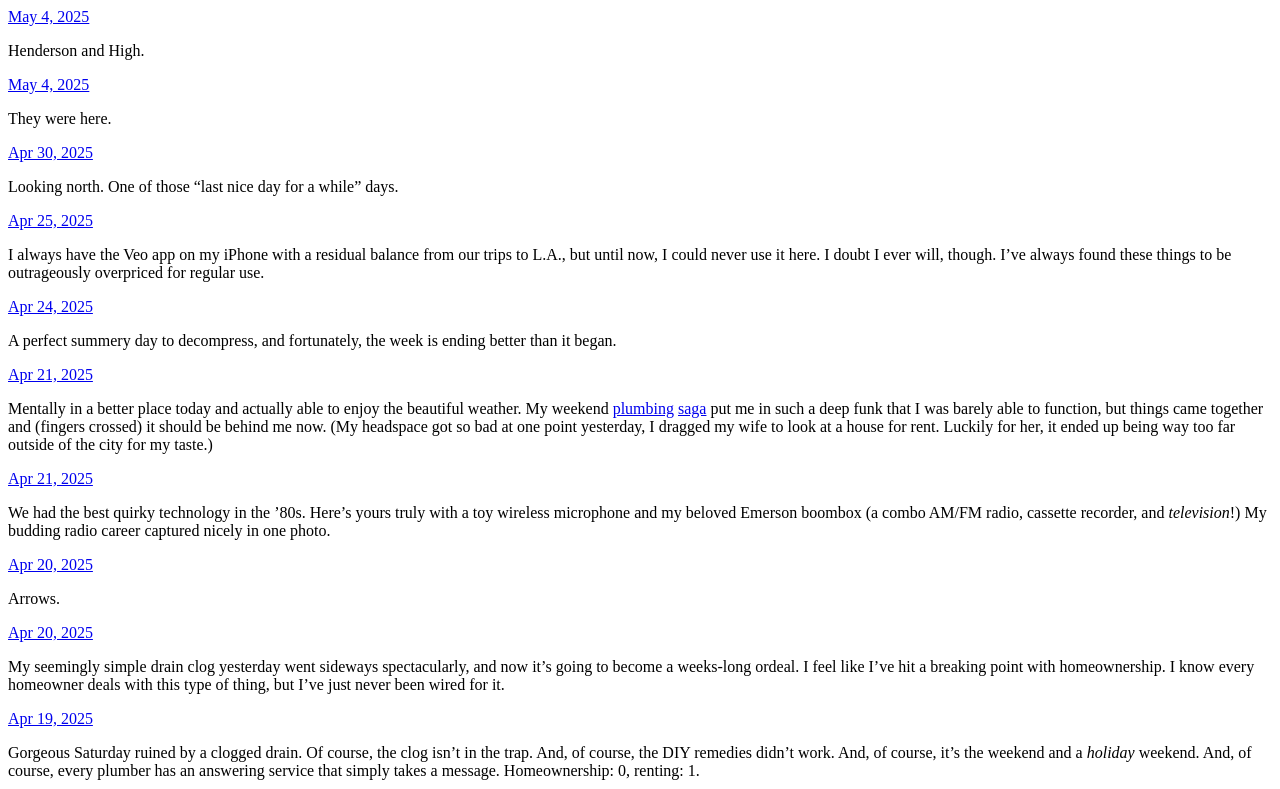
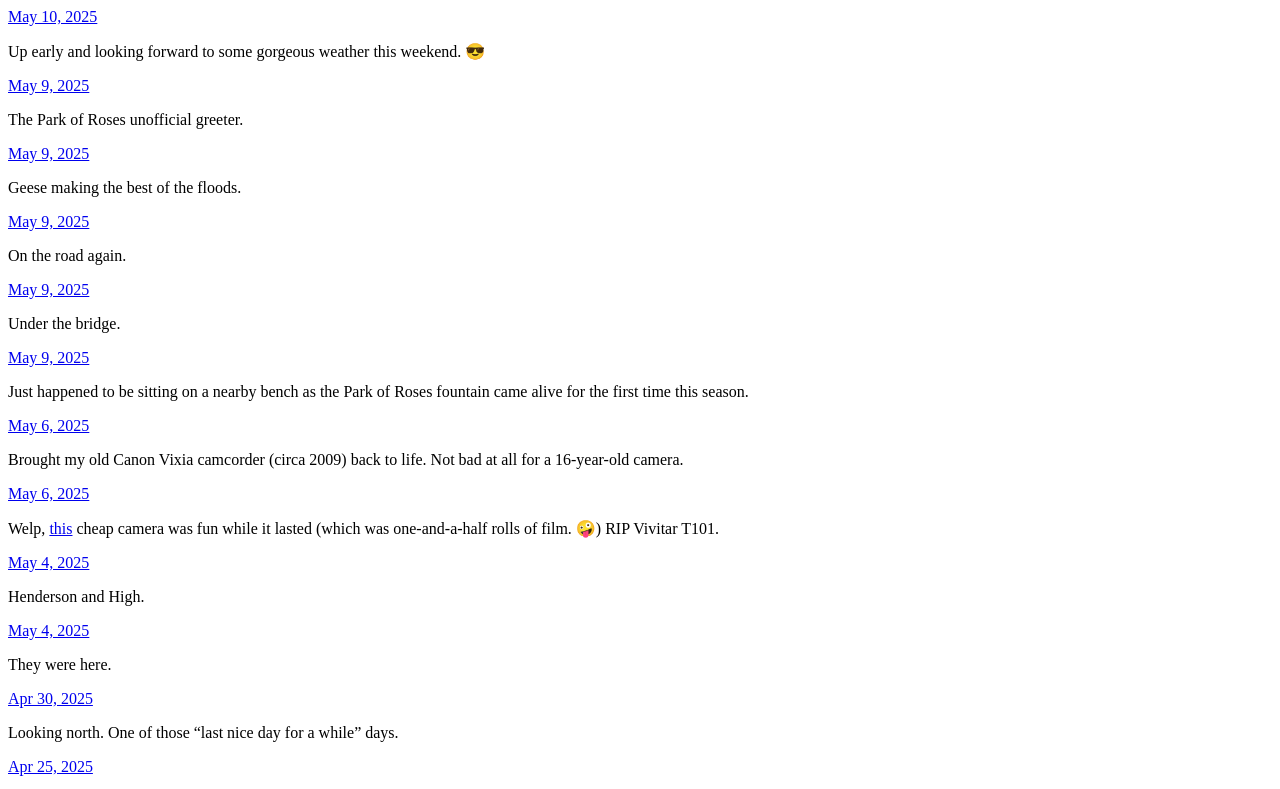
Before and after one commit to michaeljamesdunn/dunn.micro.blog, a plain HTML site: page index.html in a window 1280 px wide. Shown: the top 789 px of the page. Drawn offline with Linux system fonts and the light colour scheme.

Commit message:
Archiving from Micro.blog.

```diff
--- a/index.html
+++ b/index.html
@@ -21,6 +21,101 @@
 <div class="h-feed">
 
 
+
+	  <div class="h-entry">
+
+
+		<a href="https://micro.dunn.blog/2025/05/10/up-early-and-looking-forward/" class="u-url"><time class="dt-published" datetime="2025-05-10 07:36:03 -0400">May 10, 2025</time></a>
+
+		<div class="e-content">
+			 <p>Up early and looking forward to some gorgeous weather this weekend. 😎</p>
+<!-- raw HTML omitted -->
+
+		</div>
+	  </div>
+
+	  <div class="h-entry">
+
+
+		<a href="https://micro.dunn.blog/2025/05/09/the-park-of-roses-unofficial/" class="u-url"><time class="dt-published" datetime="2025-05-09 14:50:46 -0400">May 9, 2025</time></a>
+
+		<div class="e-content">
+			 <p>The Park of Roses unofficial greeter.</p>
+<!-- raw HTML omitted -->
+
+		</div>
+	  </div>
+
+	  <div class="h-entry">
+
+
+		<a href="https://micro.dunn.blog/2025/05/09/geese-making-the-best-of/" class="u-url"><time class="dt-published" datetime="2025-05-09 14:42:53 -0400">May 9, 2025</time></a>
+
+		<div class="e-content">
+			 <p>Geese making the best of the floods.</p>
+<!-- raw HTML omitted -->
+
+		</div>
+	  </div>
+
+	  <div class="h-entry">
+
+
+		<a href="https://micro.dunn.blog/2025/05/09/on-the-road-again/" class="u-url"><time class="dt-published" datetime="2025-05-09 14:40:50 -0400">May 9, 2025</time></a>
+
+		<div class="e-content">
+			 <p>On the road again.</p>
+<!-- raw HTML omitted -->
+
+		</div>
+	  </div>
+
+	  <div class="h-entry">
+
+
+		<a href="https://micro.dunn.blog/2025/05/09/under-the-bridge/" class="u-url"><time class="dt-published" datetime="2025-05-09 14:39:22 -0400">May 9, 2025</time></a>
+
+		<div class="e-content">
+			 <p>Under the bridge.</p>
+<!-- raw HTML omitted -->
+
+		</div>
+	  </div>
+
+	  <div class="h-entry">
+
+
+		<a href="https://micro.dunn.blog/2025/05/09/just-happened-to-be-sitting/" class="u-url"><time class="dt-published" datetime="2025-05-09 07:37:27 -0400">May 9, 2025</time></a>
+
+		<div class="e-content">
+			 <p>Just happened to be sitting on a nearby bench as the Park of Roses fountain came alive for the first time this season.</p>
+<!-- raw HTML omitted -->
+
+		</div>
+	  </div>
+
+	  <div class="h-entry">
+
+
+		<a href="https://micro.dunn.blog/2025/05/06/brought-my-old-canon-vixia/" class="u-url"><time class="dt-published" datetime="2025-05-06 20:39:23 -0400">May 6, 2025</time></a>
+
+		<div class="e-content">
+			 <p>Brought my old Canon Vixia camcorder (circa 2009) back to life. Not bad at all for a 16-year-old camera.</p>
+<p><!-- raw HTML omitted --><!-- raw HTML omitted --></p>
+
+		</div>
+	  </div>
+
+	  <div class="h-entry">
+
+
+		<a href="https://micro.dunn.blog/2025/05/06/welp-this-camera-was-fun/" class="u-url"><time class="dt-published" datetime="2025-05-06 16:07:17 -0400">May 6, 2025</time></a>
+
+		<div class="e-content">
+			 <p>Welp, <a href="https://micro.dunn.blog/2025/04/08/theres-something-i-love-about/">this</a> cheap camera was fun while it lasted (which was one-and-a-half rolls of film. 🤪) RIP Vivitar T101.</p>
+
+		</div>
+	  </div>
 
 	  <div class="h-entry">
 
@@ -1392,7 +1487,7 @@
 		<a href="https://micro.dunn.blog/2025/01/20/coco/" class="u-url"><time class="dt-published" datetime="2025-01-20 01:00:00 -0400">Jan 20, 2025</time></a>
 
 		<div class="e-content">
-			 <p>A year ago today, this little girl left us. She was always bursting with personality and energy (and demands), and our house feels much emptier without her. (<a href="https://mikedunn.blog/2025/01/09/celebrating-gotcha-day-by-doing">May</a> misses her too, although she won&rsquo;t admit it.)</p>
+			 <p>A year ago today, this little girl left us. She was always bursting with personality and energy (and demands), and our house feels much emptier without her. (<a href="https://micro.dunn.blog/2025/01/09/celebrating-gotcha-day-by-doing">May</a> misses her too, although she won&rsquo;t admit it.)</p>
 <!-- raw HTML omitted -->
 
 		</div>
@@ -1496,7 +1591,7 @@
 		<a href="https://micro.dunn.blog/2025/01/06/in-todays-dispatch-from-arsenal/" class="u-url"><time class="dt-published" datetime="2025-01-06 12:33:27 -0400">Jan 6, 2025</time></a>
 
 		<div class="e-content">
-			 <p>In today&rsquo;s Columbus Dispatch: <a href="https://www.dispatch.com/story/news/education/2025/01/06/fort-hayes-students-preserving-history-of-the-fort-turned-school/76924542007">&ldquo;From arsenal to education: Fort Hayes students work to preserve military complex&rsquo;s history&rdquo;</a>. Always love hearing about the activities of students at my high school alma mater (which was an active military facility from the Civil War until 2009). Love <a href="https://old.mikedunn.blog/18067">visiting</a>, too!</p>
+			 <p>In today&rsquo;s Columbus Dispatch: <a href="https://www.dispatch.com/story/news/education/2025/01/06/fort-hayes-students-preserving-history-of-the-fort-turned-school/76924542007">&ldquo;From arsenal to education: Fort Hayes students work to preserve military complex&rsquo;s history&rdquo;</a>. Always love hearing about the activities of students at my high school alma mater (which was an active military facility from the Civil War until 2009). Love <a href="https://mike.dunn.blog/18067">visiting</a>, too!</p>
 
 		</div>
 	  </div>
```
